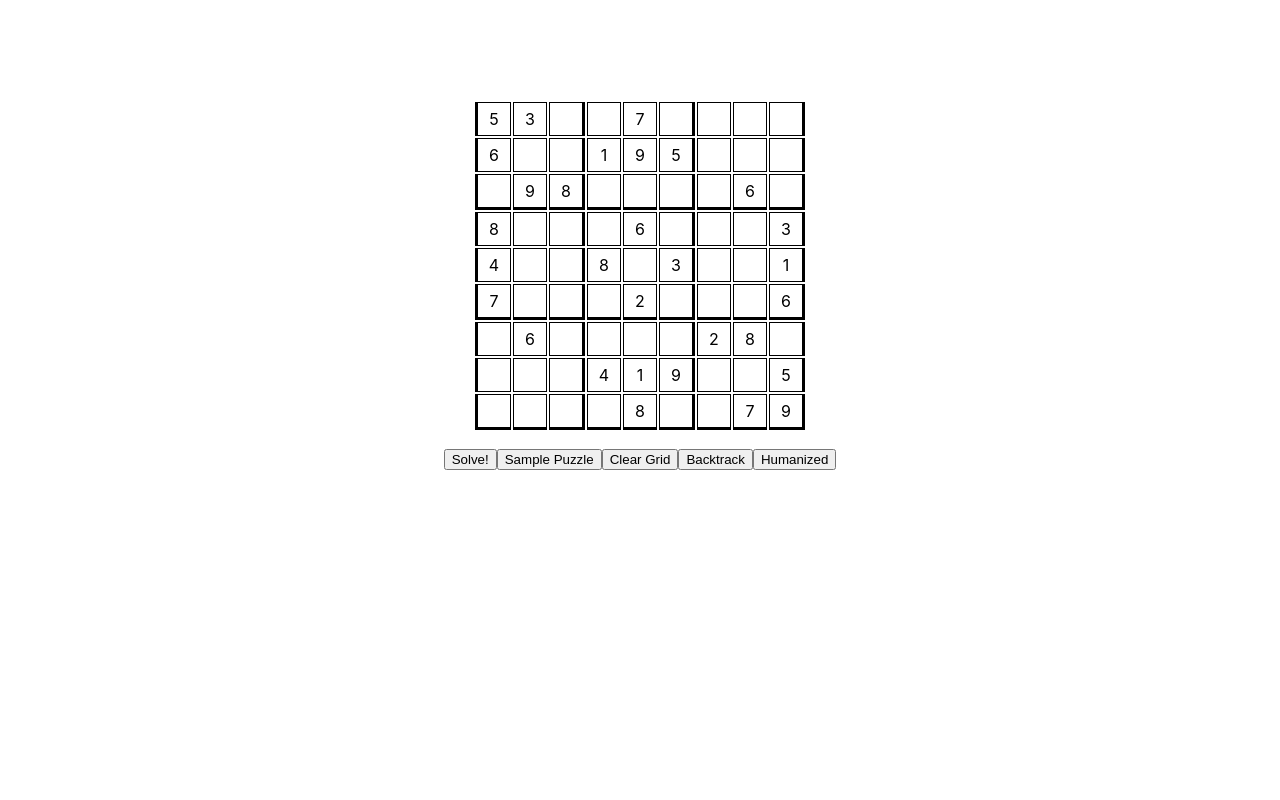
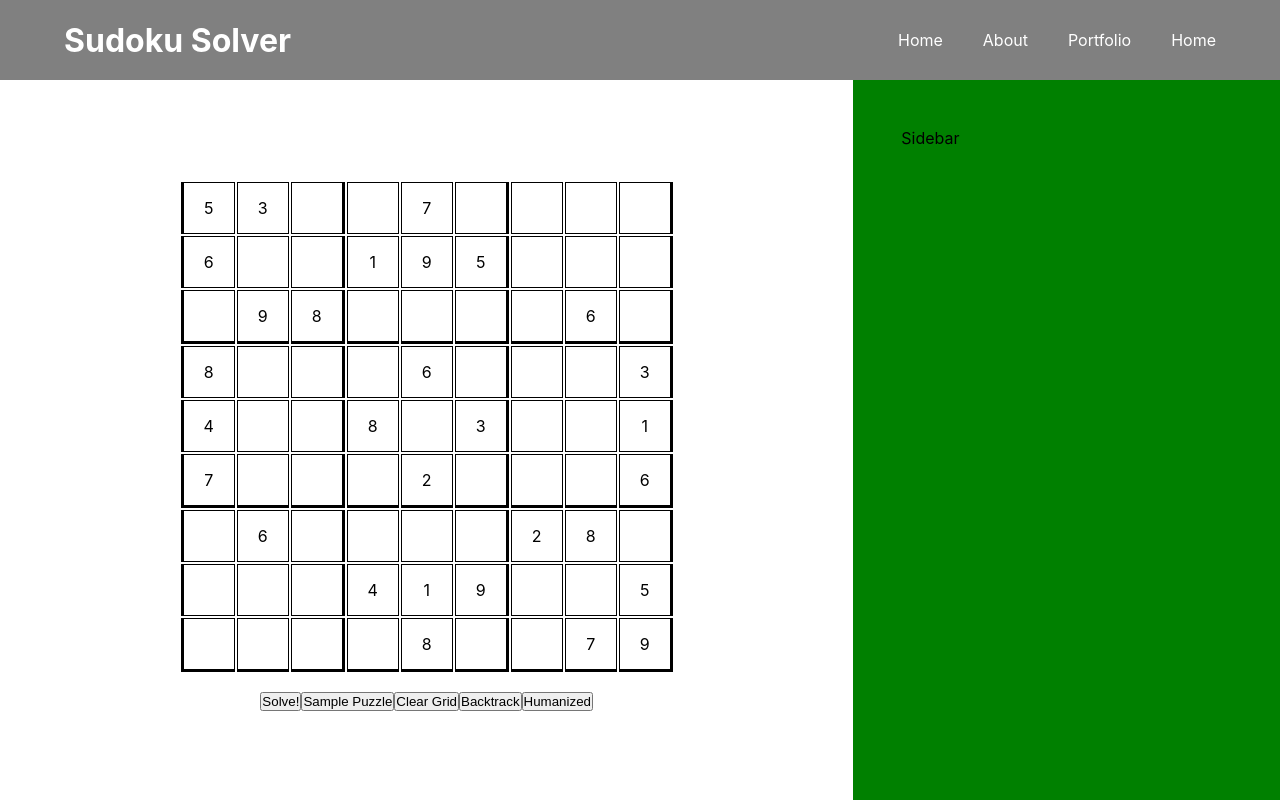
Before and after one commit to switzere/sudoku-solver, a React (Create React App) app: page / in a window 1280 px wide. Built offline with nearby package versions, Linux system fonts and the light colour scheme.

Commit message:
Created html/css layout

```diff
--- a/public/index.html
+++ b/public/index.html
@@ -24,11 +24,32 @@
       work correctly both with client-side routing and a non-root public URL.
       Learn how to configure a non-root public URL by running `npm run build`.
     -->
-    <title>React App</title>
+
+    <link rel="stylesheet" type="text/css" href="style.css">
+
+    <title>Sudoku Solver</title>
   </head>
   <body>
     <noscript>You need to enable JavaScript to run this app.</noscript>
-    <div id="root"></div>
+    <div class="header">
+      <div class="inner_header">
+        <div class="logo_container">
+          <h1>Sudoku Solver</h1>
+        </div>
+        <ul class="navigation">
+          <a><li>Home</li></a>
+          <a><li>About</li></a>
+          <a><li>Portfolio</li></a>
+          <a><li>Home</li></a>
+        </ul>
+      </div>
+    </div>
+    <div class=container>
+      <div class="root" id="root"></div>
+      <div class="sidebar">
+        Sidebar
+      </div>
+    </div>
     <!--
       This HTML file is a template.
       If you open it directly in the browser, you will see an empty page.
--- /dev/null
+++ b/public/style.css
@@ -0,0 +1,81 @@
+* {
+  margin: 0;
+  padding: 0;
+  list-style: none;
+  text-decoration: none;
+}
+
+.header {
+  width: 100%;
+  height: 80px;
+  display: block;
+  background: grey;
+}
+
+.inner_header {
+  width: 90%;
+  height: 100%;
+  display: block;
+  margin: 0 auto;
+  background-color: grey;
+}
+
+.logo_container {
+  height: 100%;
+  display: table;
+  float: left;
+}
+
+.logo_container h1 {
+  color: white;
+  height: 100%;
+  display: table-cell;
+  vertical-align: middle;
+}
+
+.navigation {
+  float: right;
+  height: 100%;
+}
+
+.navigation a {
+  height: 100%;
+  display: table;
+  float: left;
+  padding: 0px 20px;
+}
+
+.navigation a:last-child {
+  padding-right: 0;
+}
+
+.navigation a li {
+  display: table-cell;
+  vertical-align: middle;
+  height: 100%;
+  color: white;
+}
+
+.container {
+  display: grid;
+  height: calc( 100vh - 80px);
+  grid-template-rows: repeat(1, 1fr);
+  grid-template-columns: repeat(3, 1fr);
+}
+
+.container .root {
+  grid-row: auto;
+  grid-column: 1 / span 2;
+}
+
+.container .sidebar {
+  grid-row: 1 / auto 2;
+  grid-column: 3 / span 1;
+}
+
+.sidebar {
+  background: green;
+  flex: 1 1 20%;
+  min-width: 300px;
+  padding: 3em;
+}
--- a/src/SudokuSolver/Node/Node.css
+++ b/src/SudokuSolver/Node/Node.css
@@ -6,8 +6,8 @@
 }
 
 td {
-  height:30px;
-  width:30px;
+  height:50px;
+  width:50px;
   border:1px solid;
   text-align:center;
 }
```
